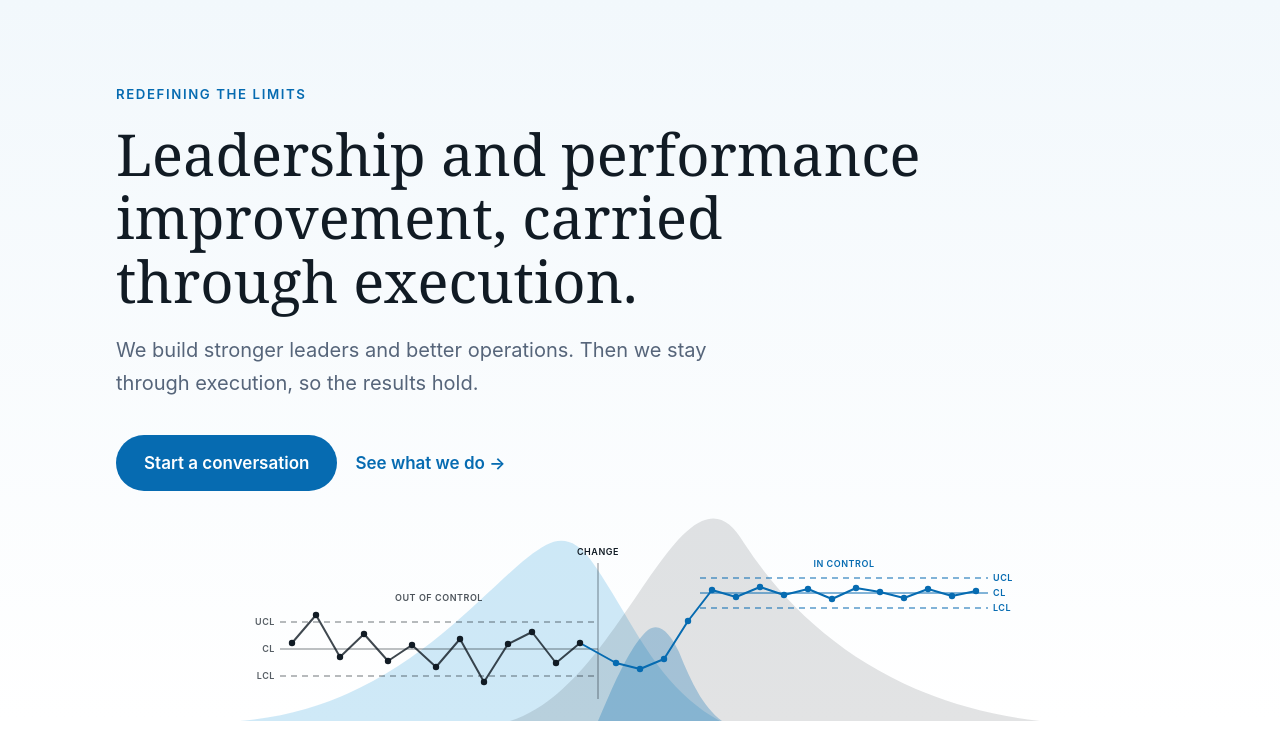
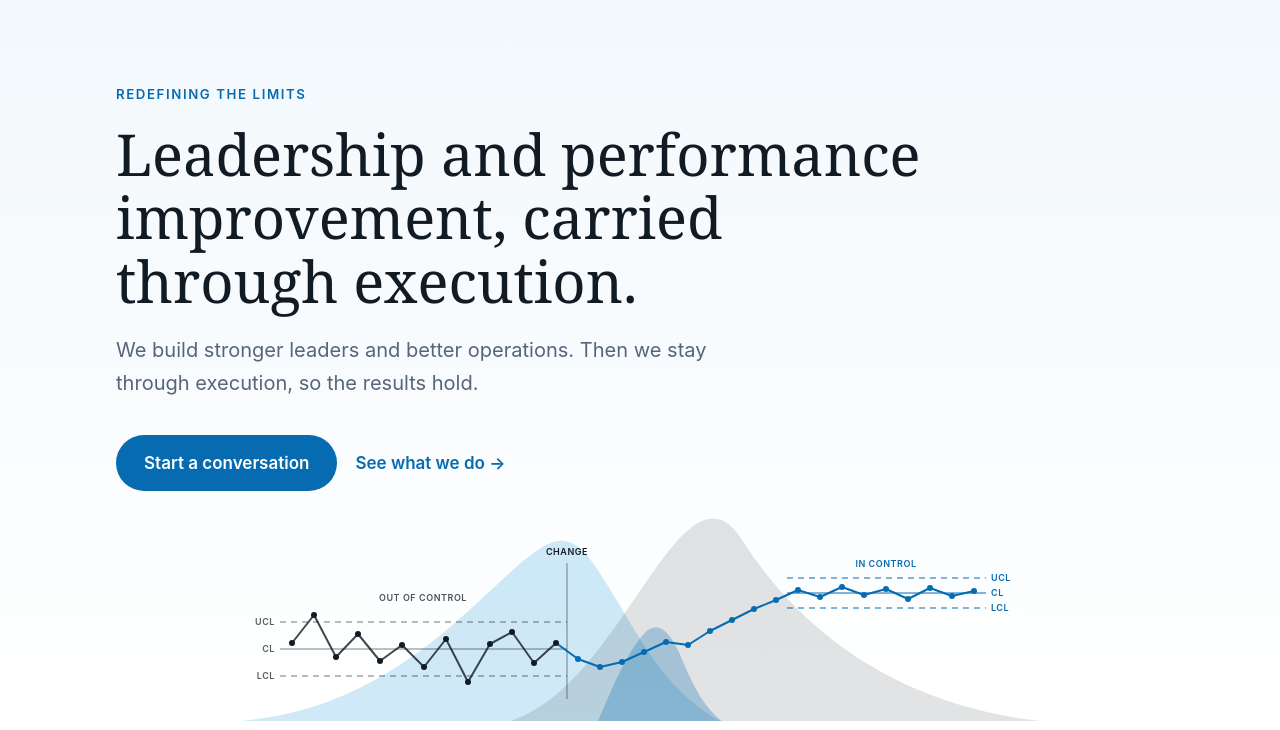
Before and after one commit to lhotse-management/website, a plain HTML site: page index.html in a window 1280 px wide. Shown: the part 70-800 px from the top of the page. Drawn offline with Linux system fonts and the light colour scheme.

Commit message:
Hero chart: even spacing, gradual improvement

```diff
--- a/index.html
+++ b/index.html
@@ -1,5 +1,5 @@
 <!doctype html>
-<!-- Lhotse Management Solutions: single-page site, version 14.
+<!-- Lhotse Management Solutions: single-page site, version 15.
      Everything (styles, images, copy) lives in this one file so it can be hosted anywhere as index.html. -->
 <html lang="en">
 <head>
@@ -127,34 +127,34 @@ section{scroll-margin-top:84px}          /* stops the sticky menu bar from cover
     </div>
   </div>
   <!-- Background art: the two logo-style peaks, with a before-and-after control chart laid over them -->
-  <svg viewBox="330 0 800 220" role="img" aria-label="Control chart over two mountain peaks: performance is out of control, then a change with a small managed dip, then performance in control at a higher level within tighter limits" style="position:absolute;left:50%;transform:translateX(-50%);bottom:0;width:min(100%,800px);height:auto">
+  <svg viewBox="330 0 800 220" role="img" aria-label="Control chart over two mountain peaks: performance is out of control, then a change with a small managed dip and a steady climb, then performance in control at a higher level within tighter limits" style="position:absolute;left:50%;transform:translateX(-50%);bottom:0;width:min(100%,800px);height:auto">
     <path d="M330,220 C500,206 580,74 636,44 C652,35 667,40 680,58 C722,116 744,184 810,220 Z" fill="#249cd8" opacity=".22"/>   <!-- blue peak -->
     <path d="M600,220 C690,192 742,42 792,20 C808,13 821,20 834,42 C894,134 990,204 1130,220 Z" fill="#111b24" opacity=".12"/>  <!-- dark peak -->
     <path d="M688,220 C704,182 722,142 738,129 C750,120 761,134 769,151 C781,181 793,206 812,220 Z" fill="#066bb1" opacity=".28"/> <!-- deep blue fold -->
     <!-- Before the change: center line and control limits; they stop at the change -->
-    <path d="M370,148H688" stroke="#111b24" stroke-width="1" opacity=".55" fill="none"/>
-    <path d="M370,121H688 M370,175H688" stroke="#111b24" stroke-width="1.2" stroke-dasharray="6 5" opacity=".6" fill="none"/>
-    <!-- After the change: recalculated center line and tighter limits, starting once the change has settled -->
-    <path d="M790,92H1078" stroke="#066bb1" stroke-width="1" fill="none"/>
-    <path d="M790,77H1078 M790,107H1078" stroke="#066bb1" stroke-width="1.2" stroke-dasharray="6 5" fill="none"/>
+    <path d="M370,148H657" stroke="#111b24" stroke-width="1" opacity=".55" fill="none"/>
+    <path d="M370,121H657 M370,175H657" stroke="#111b24" stroke-width="1.2" stroke-dasharray="6 5" opacity=".6" fill="none"/>
+    <!-- After the change: recalculated center line and tighter limits, starting once the climb has settled -->
+    <path d="M877,92H1076" stroke="#066bb1" stroke-width="1" fill="none"/>
+    <path d="M877,77H1076 M877,107H1076" stroke="#066bb1" stroke-width="1.2" stroke-dasharray="6 5" fill="none"/>
     <!-- The change point -->
-    <path d="M688,62V198" stroke="#111b24" stroke-width="1" opacity=".5" fill="none"/>
+    <path d="M657,62V198" stroke="#111b24" stroke-width="1" opacity=".5" fill="none"/>
     <!-- Results: before the change in dark, from the change onward in blue -->
-    <polyline points="382,142 406,114 430,156 454,133 478,160 502,144 526,166 550,138 574,181 598,143 622,131 646,162 670,142" stroke="#111b24" stroke-width="2" stroke-linejoin="round" opacity=".8" fill="none"/>
-    <polyline points="670,142 706,162 730,168 754,158 778,120 802,89 826,96 850,86 874,94 898,88 922,98 946,87 970,91 994,97 1018,88 1042,95 1066,90" stroke="#066bb1" stroke-width="2" stroke-linejoin="round" fill="none"/>
-    <circle cx="382" cy="142" r="3.2" fill="#111b24"/><circle cx="406" cy="114" r="3.2" fill="#111b24"/><circle cx="430" cy="156" r="3.2" fill="#111b24"/><circle cx="454" cy="133" r="3.2" fill="#111b24"/><circle cx="478" cy="160" r="3.2" fill="#111b24"/><circle cx="502" cy="144" r="3.2" fill="#111b24"/><circle cx="526" cy="166" r="3.2" fill="#111b24"/><circle cx="550" cy="138" r="3.2" fill="#111b24"/><circle cx="574" cy="181" r="3.2" fill="#111b24"/><circle cx="598" cy="143" r="3.2" fill="#111b24"/><circle cx="622" cy="131" r="3.2" fill="#111b24"/><circle cx="646" cy="162" r="3.2" fill="#111b24"/><circle cx="670" cy="142" r="3.2" fill="#111b24"/>
-    <circle cx="706" cy="162" r="3.2" fill="#066bb1"/><circle cx="730" cy="168" r="3.2" fill="#066bb1"/><circle cx="754" cy="158" r="3.2" fill="#066bb1"/><circle cx="778" cy="120" r="3.2" fill="#066bb1"/><circle cx="802" cy="89" r="3.2" fill="#066bb1"/><circle cx="826" cy="96" r="3.2" fill="#066bb1"/><circle cx="850" cy="86" r="3.2" fill="#066bb1"/><circle cx="874" cy="94" r="3.2" fill="#066bb1"/><circle cx="898" cy="88" r="3.2" fill="#066bb1"/><circle cx="922" cy="98" r="3.2" fill="#066bb1"/><circle cx="946" cy="87" r="3.2" fill="#066bb1"/><circle cx="970" cy="91" r="3.2" fill="#066bb1"/><circle cx="994" cy="97" r="3.2" fill="#066bb1"/><circle cx="1018" cy="88" r="3.2" fill="#066bb1"/><circle cx="1042" cy="95" r="3.2" fill="#066bb1"/><circle cx="1066" cy="90" r="3.2" fill="#066bb1"/>
+    <polyline points="382,142 404,114 426,156 448,133 470,160 492,144 514,166 536,138 558,181 580,143 602,131 624,162 646,142" stroke="#111b24" stroke-width="2" stroke-linejoin="round" opacity=".8" fill="none"/>
+    <polyline points="646,142 668,158 690,166 712,161 734,151 756,141 778,144 800,130 822,119 844,108 866,99 888,89 910,96 932,86 954,94 976,88 998,98 1020,87 1042,95 1064,90" stroke="#066bb1" stroke-width="2" stroke-linejoin="round" fill="none"/>
+    <circle cx="382" cy="142" r="3" fill="#111b24"/><circle cx="404" cy="114" r="3" fill="#111b24"/><circle cx="426" cy="156" r="3" fill="#111b24"/><circle cx="448" cy="133" r="3" fill="#111b24"/><circle cx="470" cy="160" r="3" fill="#111b24"/><circle cx="492" cy="144" r="3" fill="#111b24"/><circle cx="514" cy="166" r="3" fill="#111b24"/><circle cx="536" cy="138" r="3" fill="#111b24"/><circle cx="558" cy="181" r="3" fill="#111b24"/><circle cx="580" cy="143" r="3" fill="#111b24"/><circle cx="602" cy="131" r="3" fill="#111b24"/><circle cx="624" cy="162" r="3" fill="#111b24"/><circle cx="646" cy="142" r="3" fill="#111b24"/>
+    <circle cx="668" cy="158" r="3" fill="#066bb1"/><circle cx="690" cy="166" r="3" fill="#066bb1"/><circle cx="712" cy="161" r="3" fill="#066bb1"/><circle cx="734" cy="151" r="3" fill="#066bb1"/><circle cx="756" cy="141" r="3" fill="#066bb1"/><circle cx="778" cy="144" r="3" fill="#066bb1"/><circle cx="800" cy="130" r="3" fill="#066bb1"/><circle cx="822" cy="119" r="3" fill="#066bb1"/><circle cx="844" cy="108" r="3" fill="#066bb1"/><circle cx="866" cy="99" r="3" fill="#066bb1"/><circle cx="888" cy="89" r="3" fill="#066bb1"/><circle cx="910" cy="96" r="3" fill="#066bb1"/><circle cx="932" cy="86" r="3" fill="#066bb1"/><circle cx="954" cy="94" r="3" fill="#066bb1"/><circle cx="976" cy="88" r="3" fill="#066bb1"/><circle cx="998" cy="98" r="3" fill="#066bb1"/><circle cx="1020" cy="87" r="3" fill="#066bb1"/><circle cx="1042" cy="95" r="3" fill="#066bb1"/><circle cx="1064" cy="90" r="3" fill="#066bb1"/>
     <!-- Small chart labels; hidden on phones, where they would be too small to read -->
     <g class="chartlabel" font-size="9" font-weight="600" letter-spacing=".06em">
-      <text x="529" y="100" text-anchor="middle" fill="#111b24" opacity=".75">OUT OF CONTROL</text>
-      <text x="688" y="54" text-anchor="middle" fill="#111b24">CHANGE</text>
-      <text x="934" y="66" text-anchor="middle" fill="#066bb1">IN CONTROL</text>
+      <text x="513" y="100" text-anchor="middle" fill="#111b24" opacity=".75">OUT OF CONTROL</text>
+      <text x="657" y="54" text-anchor="middle" fill="#111b24">CHANGE</text>
+      <text x="976" y="66" text-anchor="middle" fill="#066bb1">IN CONTROL</text>
       <text x="365" y="124" text-anchor="end" fill="#111b24" opacity=".7">UCL</text>
       <text x="365" y="151" text-anchor="end" fill="#111b24" opacity=".7">CL</text>
       <text x="365" y="178" text-anchor="end" fill="#111b24" opacity=".7">LCL</text>
-      <text x="1083" y="80" fill="#066bb1">UCL</text>
-      <text x="1083" y="95" fill="#066bb1">CL</text>
-      <text x="1083" y="110" fill="#066bb1">LCL</text>
+      <text x="1081" y="80" fill="#066bb1">UCL</text>
+      <text x="1081" y="95" fill="#066bb1">CL</text>
+      <text x="1081" y="110" fill="#066bb1">LCL</text>
     </g>
   </svg>
 </header>
```
